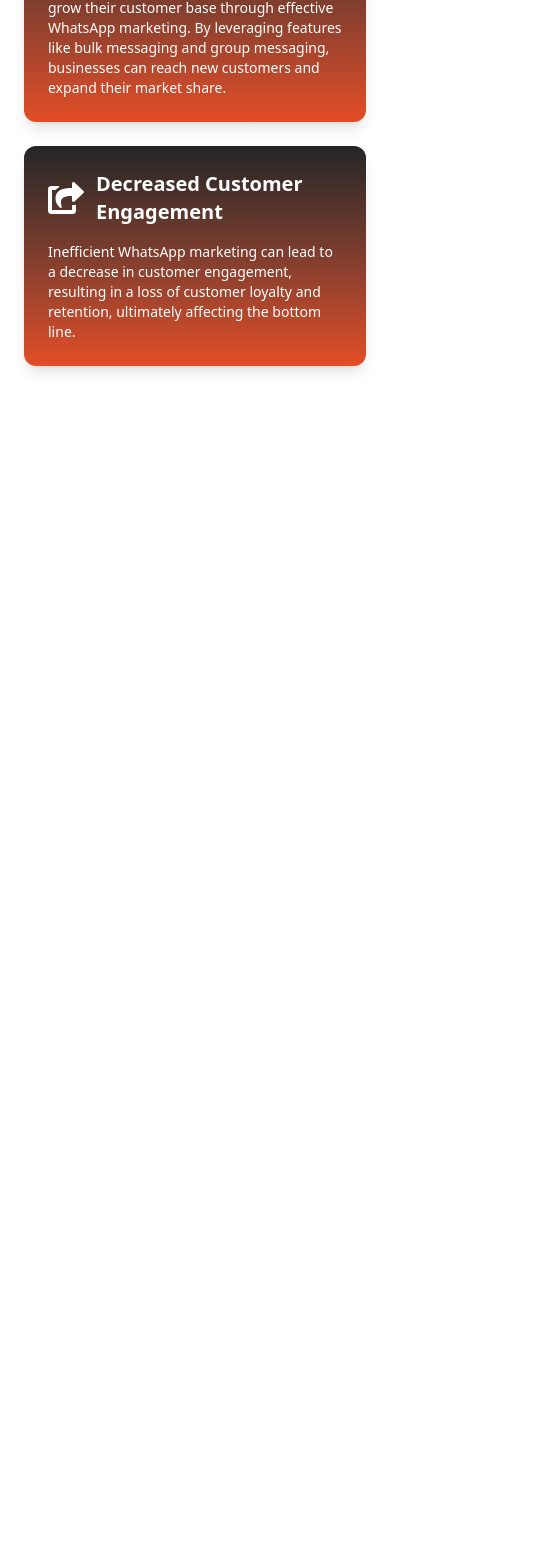
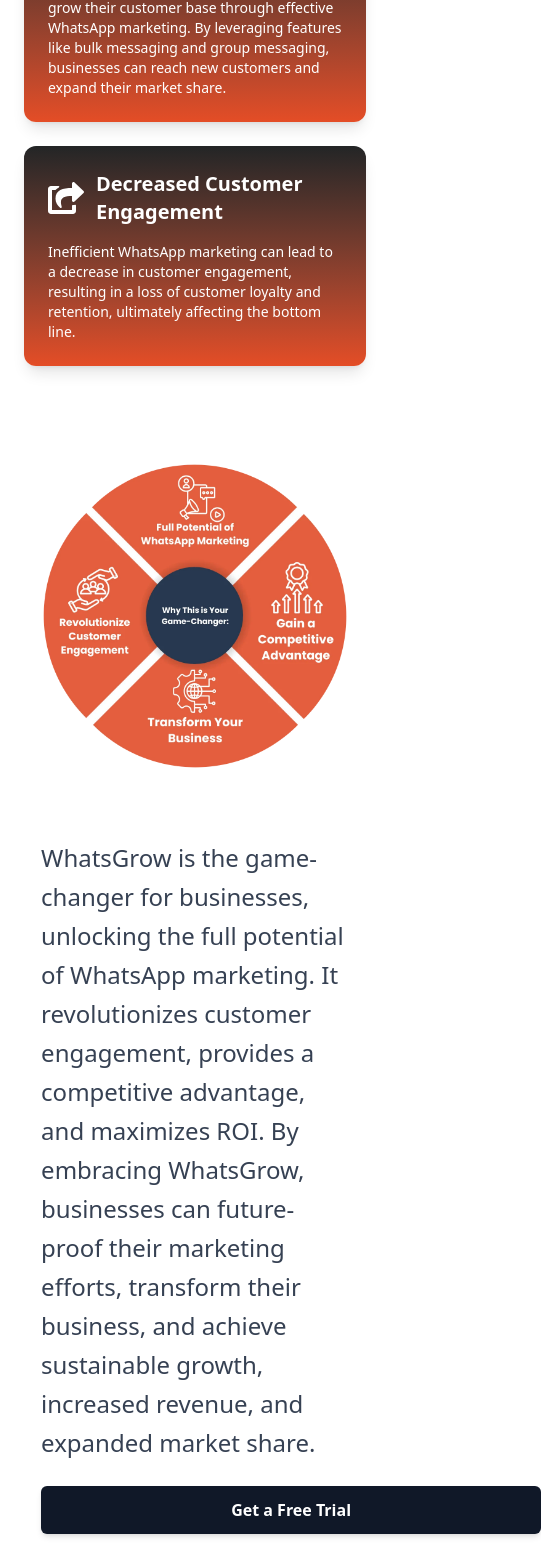
Before and after one commit to Sidrah-Zh/vista.one-whatsgrow, a React (Vite) app: page / in a window 390 px wide. Shown: the part 7596-9164 px from the top of the page, 541 px wide, since content can reach past the window. Before the commit the page ends 8010 px from the top, so only its background shows below. Built offline with nearby package versions, Linux system fonts and the light colour scheme.

Commit message:
Updated GameChangerSection with image and custom button

```diff
--- a/src/App.tsx
+++ b/src/App.tsx
@@ -5,6 +5,7 @@ import ProblemsSection from "./components/ProblemsSection";
 import CostOfInefficiency from "./components/CostOfInefficiency";
 import MarketingSection from "./components/MarketingSection";
 import FeaturesSection from "./components/FeaturesSection";
+import GameChangerSection from "./components/GameChangerSection";
 
 const App: React.FC = () => {
   return (
@@ -15,6 +16,7 @@ const App: React.FC = () => {
       <CostOfInefficiency />
       <MarketingSection />
       <FeaturesSection />
+      <GameChangerSection />
     </>
   );
 };
--- /dev/null
+++ b/src/components/GameChangerSection.tsx
@@ -0,0 +1,35 @@
+import React from "react";
+import Management from "../assets/Effortless-HR-Management.webp"; // Import the image
+
+const GameChangerSection: React.FC = () => {
+  return (
+    <section className="bg-white py-12 px-6 sm:px-16 lg:px-32 flex flex-col lg:flex-row items-center gap-13">
+      {/* Left Side: Image */}
+      <div className="w-full lg:w-1/2 flex justify-center">
+        <img
+          src={Management}
+          alt="Game Changer"
+          className="w-[90%] max-w-md sm:max-w-lg lg:max-w-xl"
+        />
+      </div>
+
+      {/* Right Side: Text Content */}
+      <div className="w-[90%] lg:w-1/2 text-left">
+        <p className="mt-4 text-gray-700 leading-relaxed text-2xl">
+        WhatsGrow is the game-changer for businesses, unlocking the full potential of WhatsApp marketing. It revolutionizes customer engagement, provides a competitive advantage, and maximizes ROI. By embracing WhatsGrow,
+          businesses can future-proof their marketing efforts, transform their business, and achieve sustainable growth,
+          increased revenue, and expanded market share.
+        </p>
+        <div className="mt-6">
+        <button
+            className="w-[500px] bg-gray-900 text-white font-semibold px-6 py-3 rounded-md shadow-md hover:bg-orange-800 hover:text-black transition-all"
+          >
+            Get a Free Trial
+          </button>
+        </div>
+      </div>
+    </section>
+  );
+};
+
+export default GameChangerSection;
```
Also changed, not shown: src/assets/Effortless-HR-Management.webp (added).
